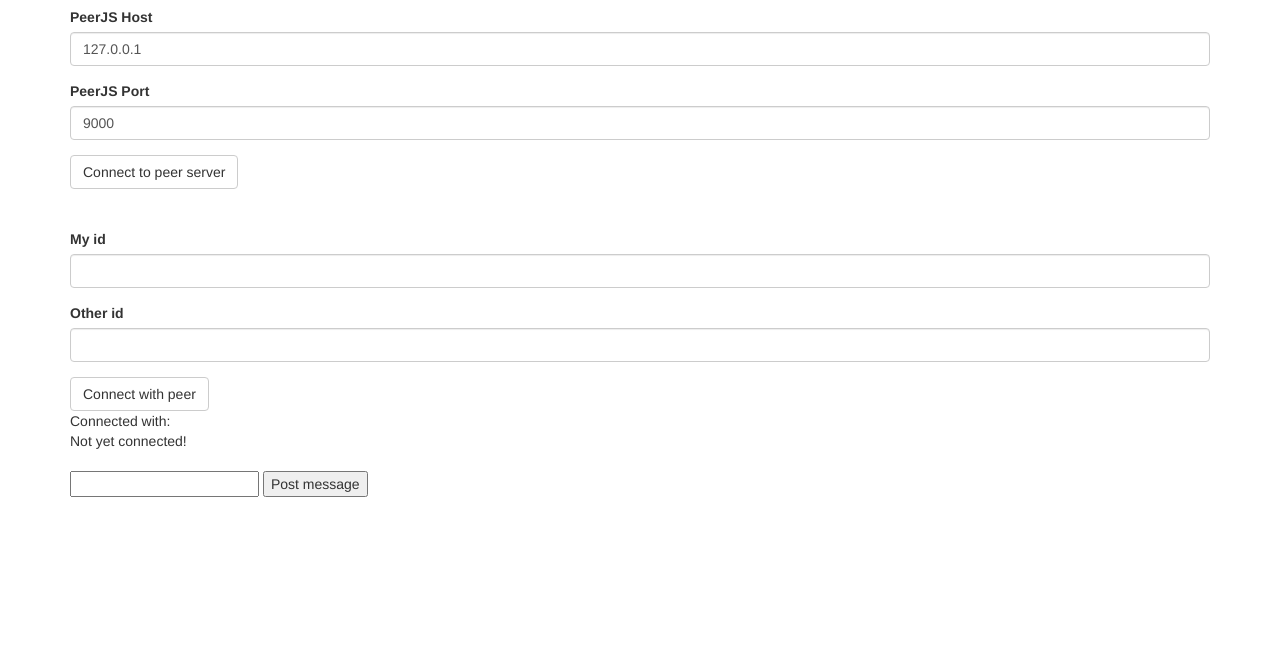
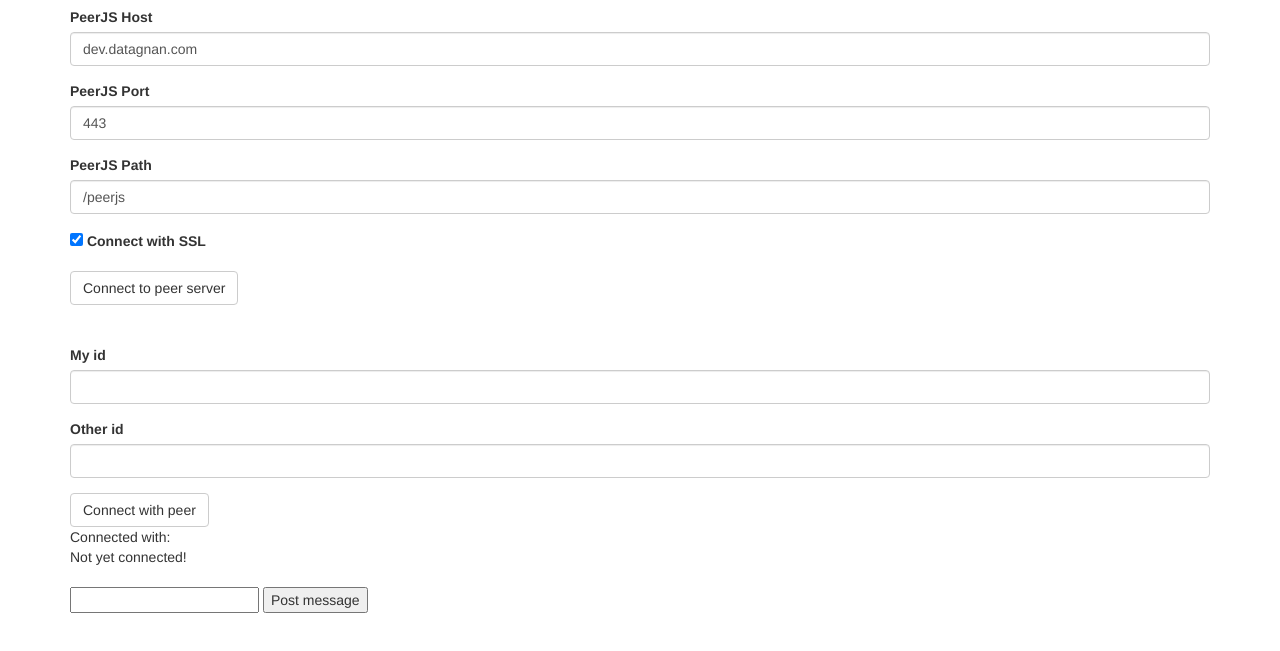
Before and after one commit to romixch/peerjsChat, a plain HTML site: page index.html in a window 1280 px wide. Shown: the part 63-714 px from the top of the page. Drawn offline with nearby package versions, Linux system fonts and the light colour scheme.

Commit message:
Anpassungen an eigenen PeerJS server

```diff
--- a/index.html
+++ b/index.html
@@ -27,11 +27,19 @@
       <form>
         <div class="form-group">
           <label for="host">PeerJS Host</label>
-          <input id="host" value="127.0.0.1" class="form-control"/>
+          <input id="host" value="dev.datagnan.com" class="form-control"/>
         </div>
         <div class="form-group">
           <label for="id">PeerJS Port</label>
-          <input id="port" value="9000" class="form-control"/>
+          <input id="port" value="443" class="form-control"/>
+        </div>
+        <div class="form-group">
+          <label for="path">PeerJS Path</label>
+          <input id="path" value="/peerjs" class="form-control"/>
+        </div>
+        <div class="form-group">
+          <input id="ssl" type="checkbox" checked="checked"/>
+          <label for="ssl">Connect with SSL</label>
         </div>
 
         <button id="connectToPeerJS" class="btn btn-default">Connect to peer server</button>
@@ -64,7 +72,12 @@
     <script src="http://cdn.peerjs.com/0.3/peer.js"></script>
     <script lang="JavaScript">
       $('#connectToPeerJS').on('click', function() {
-        var peer = new Peer({host: $('#host').val(), port: $('#port').val()});
+        var peer = new Peer({
+			host: $('#host').val(),
+			port: $('#port').val(),
+			path: $('#path').val(),
+			secure: $('#ssl').is(':checked')
+		});
         peer.on('open', function(id) {
           $('#myid').val(id);
 
@@ -78,6 +91,7 @@
             attachConnectionToChat(conn);
           });
         });
+        return false;
       });
 
       var attachConnectionToChat = function(conn) {
```
